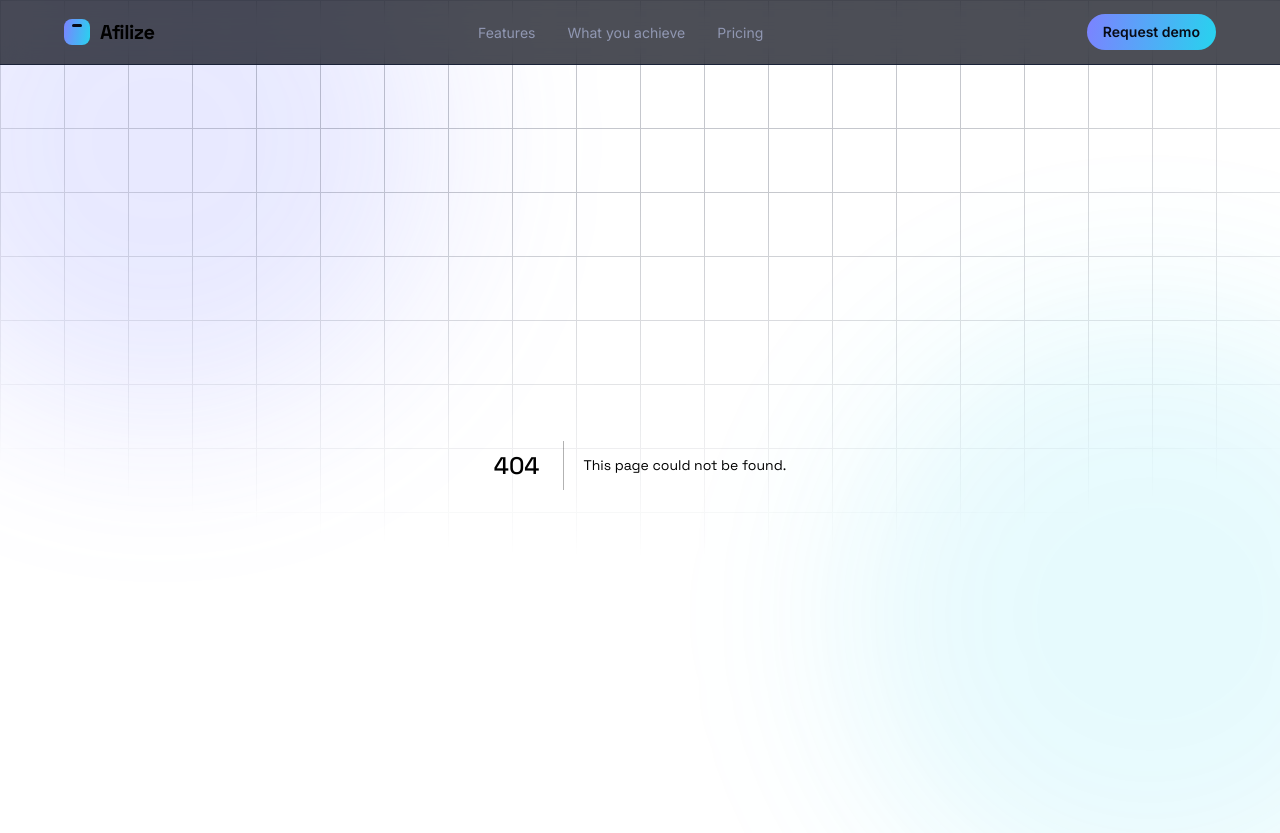
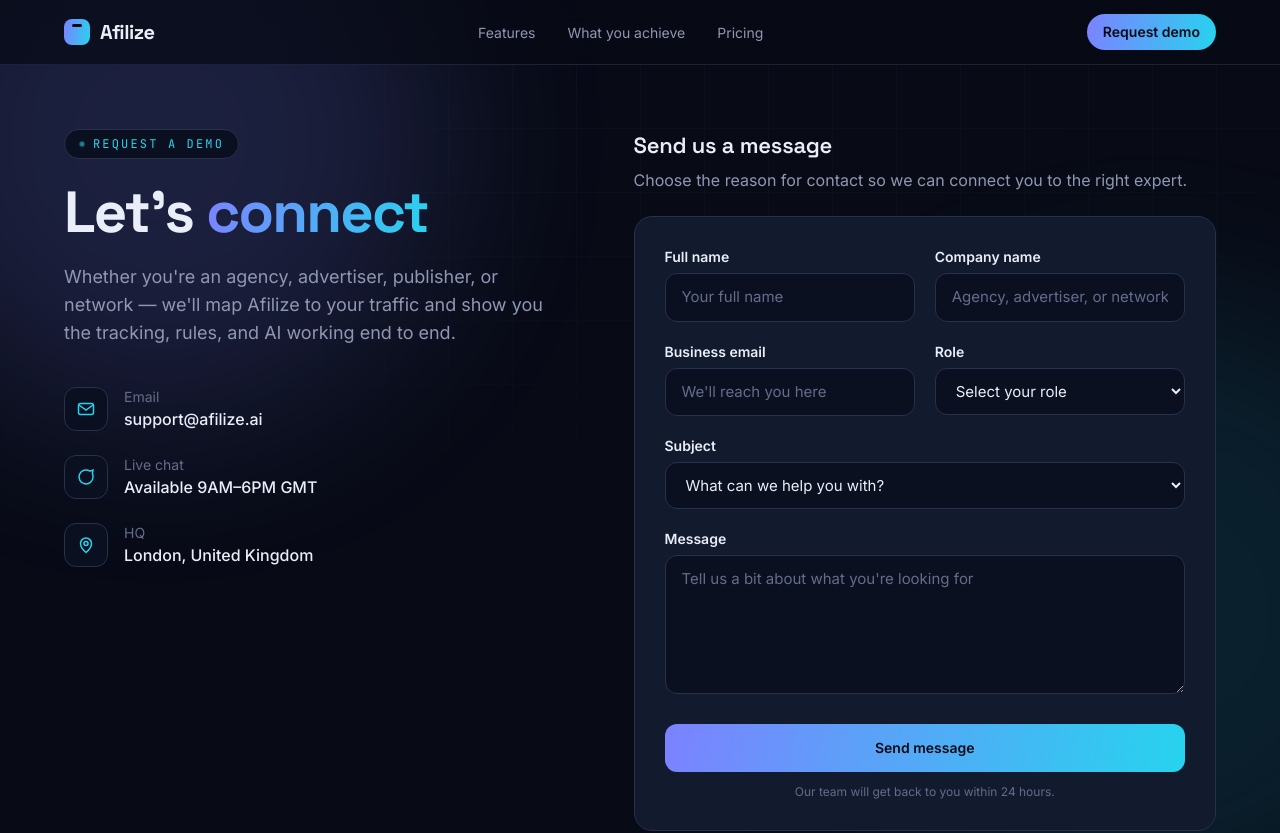
Before and after one commit to charafeddinecherkaoui/Afilize, a Next.js app: page /request-demo in a window 1280 px wide. Before the commit this address had no page. Shown: the top 833 px of the page. Built offline with nearby package versions, Linux system fonts and the light colour scheme.

Commit message:
Add request demo page

```diff
--- a/src/app/features/page.tsx
+++ b/src/app/features/page.tsx
@@ -240,7 +240,7 @@ export default function FeaturesPage() {
         title="See every feature on your own traffic"
         line="Point a test offer at Afilize and watch the tracking, rules, and AI work end to end."
         primary={{ href: "/pricing", label: "View pricing" }}
-        secondary={{ href: "#", label: "Request a demo" }}
+        secondary={{ href: "/request-demo", label: "Request a demo" }}
       />
     </main>
   );
--- /dev/null
+++ b/src/app/request-demo/page.tsx
@@ -0,0 +1,96 @@
+import type { Metadata } from "next";
+import { Eyebrow } from "@/components/blocks";
+import DemoForm from "@/components/DemoForm";
+
+export const metadata: Metadata = {
+  title: "Request a Demo — Afilize",
+  description:
+    "Tell us what you're trying to grow. We'll map Afilize to your traffic and show you the tracking, rules, and AI working on your own offers.",
+};
+
+const contacts = [
+  {
+    label: "Email",
+    value: "support@afilize.ai",
+    icon: (
+      <svg viewBox="0 0 20 20" fill="none" className="h-5 w-5" stroke="currentColor" strokeWidth="1.5">
+        <rect x="2.5" y="4.5" width="15" height="11" rx="2" />
+        <path d="M3 6l7 5 7-5" />
+      </svg>
+    ),
+  },
+  {
+    label: "Live chat",
+    value: "Available 9AM–6PM GMT",
+    icon: (
+      <svg viewBox="0 0 20 20" fill="none" className="h-5 w-5" stroke="currentColor" strokeWidth="1.5">
+        <path d="M17 10a7 7 0 1 1-3.2-5.9L17 3l-.6 3.4A6.9 6.9 0 0 1 17 10z" />
+      </svg>
+    ),
+  },
+  {
+    label: "HQ",
+    value: "London, United Kingdom",
+    icon: (
+      <svg viewBox="0 0 20 20" fill="none" className="h-5 w-5" stroke="currentColor" strokeWidth="1.5">
+        <path d="M10 17.5s5.5-4.6 5.5-9a5.5 5.5 0 1 0-11 0c0 4.4 5.5 9 5.5 9z" />
+        <circle cx="10" cy="8.5" r="2" />
+      </svg>
+    ),
+  },
+];
+
+export default function RequestDemoPage() {
+  return (
+    <main className="flex-1">
+      <section className="wrap pb-16 pt-16">
+        <div className="grid items-start gap-10 min-[881px]:grid-cols-[1fr_1.1fr]">
+          {/* Left — intro + contact details */}
+          <div>
+            <Eyebrow>Request a Demo</Eyebrow>
+            <h1 className="mt-6 text-[clamp(34px,6vw,58px)] font-bold leading-[1.03] tracking-[-0.03em]">
+              Let&apos;s <span className="flow-text">connect</span>
+            </h1>
+            <p className="mt-5 max-w-[480px] text-lg text-text-muted">
+              Whether you&apos;re an agency, advertiser, publisher, or network
+              — we&apos;ll map Afilize to your traffic and show you the
+              tracking, rules, and AI working end to end.
+            </p>
+
+            <ul className="mt-10 space-y-6">
+              {contacts.map((contact) => (
+                <li key={contact.label} className="flex items-center gap-4">
+                  <span className="flex h-11 w-11 shrink-0 items-center justify-center rounded-xl border border-line bg-ink-2 text-accent-2">
+                    {contact.icon}
+                  </span>
+                  <span>
+                    <span className="block text-sm text-text-dim">
+                      {contact.label}
+                    </span>
+                    <span className="block font-medium text-text">
+                      {contact.value}
+                    </span>
+                  </span>
+                </li>
+              ))}
+            </ul>
+          </div>
+
+          {/* Right — form */}
+          <div>
+            <div className="mb-6">
+              <h2 className="font-display text-[22px] font-semibold tracking-[-0.01em]">
+                Send us a message
+              </h2>
+              <p className="mt-1.5 text-text-muted">
+                Choose the reason for contact so we can connect you to the
+                right expert.
+              </p>
+            </div>
+            <DemoForm />
+          </div>
+        </div>
+      </section>
+    </main>
+  );
+}
--- a/src/app/solutions/page.tsx
+++ b/src/app/solutions/page.tsx
@@ -311,7 +311,7 @@ export default function SolutionsPage() {
       <FinalCta
         title="Tell us what you're trying to grow"
         line="We'll map Afilize to your traffic and show you the numbers before you commit."
-        primary={{ href: "#", label: "Request a demo" }}
+        primary={{ href: "/request-demo", label: "Request a demo" }}
         secondary={{ href: "/pricing", label: "See pricing" }}
       />
     </main>
--- /dev/null
+++ b/src/components/DemoForm.tsx
@@ -0,0 +1,148 @@
+"use client";
+
+import { useState } from "react";
+import { CheckIcon } from "@/components/blocks";
+
+const inputCls =
+  "w-full rounded-xl border border-line bg-ink-2 px-4 py-3 text-[15px] text-text placeholder:text-text-dim focus:border-accent focus:outline-none";
+
+const labelCls = "mb-1.5 block text-sm font-semibold text-text";
+
+export default function DemoForm() {
+  const [sent, setSent] = useState(false);
+
+  if (sent) {
+    return (
+      <div className="flex h-full min-h-[420px] flex-col items-center justify-center rounded-[18px] border border-line bg-surface p-[30px] text-center">
+        <span className="flex h-12 w-12 items-center justify-center rounded-full border border-good/40 bg-good/10">
+          <CheckIcon className="h-5 w-5 text-good" />
+        </span>
+        <h3 className="mt-5 font-display text-[22px] font-semibold">
+          Message sent
+        </h3>
+        <p className="mt-2 max-w-[380px] text-text-muted">
+          Thanks for reaching out — our team will get back to you within 24
+          hours.
+        </p>
+        <button
+          type="button"
+          onClick={() => setSent(false)}
+          className="mt-6 rounded-xl border border-line px-5 py-2.5 text-sm font-semibold text-text transition-colors hover:border-accent"
+        >
+          Send another message
+        </button>
+      </div>
+    );
+  }
+
+  return (
+    <form
+      className="rounded-[18px] border border-line bg-surface p-[30px]"
+      onSubmit={(e) => {
+        e.preventDefault();
+        setSent(true);
+      }}
+    >
+      <div className="grid gap-5 min-[561px]:grid-cols-2">
+        <div>
+          <label htmlFor="fullName" className={labelCls}>
+            Full name
+          </label>
+          <input
+            id="fullName"
+            name="fullName"
+            type="text"
+            required
+            placeholder="Your full name"
+            className={inputCls}
+          />
+        </div>
+        <div>
+          <label htmlFor="company" className={labelCls}>
+            Company name
+          </label>
+          <input
+            id="company"
+            name="company"
+            type="text"
+            required
+            placeholder="Agency, advertiser, or network name"
+            className={inputCls}
+          />
+        </div>
+        <div>
+          <label htmlFor="email" className={labelCls}>
+            Business email
+          </label>
+          <input
+            id="email"
+            name="email"
+            type="email"
+            required
+            placeholder="We'll reach you here"
+            className={inputCls}
+          />
+        </div>
+        <div>
+          <label htmlFor="role" className={labelCls}>
+            Role
+          </label>
+          <select id="role" name="role" required defaultValue="" className={inputCls}>
+            <option value="" disabled>
+              Select your role
+            </option>
+            <option>Advertiser</option>
+            <option>Publisher</option>
+            <option>Agency</option>
+            <option>Network</option>
+            <option>Other</option>
+          </select>
+        </div>
+        <div className="min-[561px]:col-span-2">
+          <label htmlFor="subject" className={labelCls}>
+            Subject
+          </label>
+          <select
+            id="subject"
+            name="subject"
+            required
+            defaultValue=""
+            className={inputCls}
+          >
+            <option value="" disabled>
+              What can we help you with?
+            </option>
+            <option>Request a demo</option>
+            <option>Pricing question</option>
+            <option>Partnership</option>
+            <option>Support</option>
+            <option>Other</option>
+          </select>
+        </div>
+        <div className="min-[561px]:col-span-2">
+          <label htmlFor="message" className={labelCls}>
+            Message
+          </label>
+          <textarea
+            id="message"
+            name="message"
+            required
+            rows={5}
+            placeholder="Tell us a bit about what you're looking for"
+            className={inputCls}
+          />
+        </div>
+      </div>
+
+      <button
+        type="submit"
+        className="mt-6 w-full rounded-xl flow-bg py-3.5 text-sm font-semibold text-ink transition-shadow hover:shadow-[0_0_28px_rgba(124,130,255,0.45)]"
+      >
+        Send message
+      </button>
+      <p className="mt-3 text-center text-xs text-text-dim">
+        Our team will get back to you within 24 hours.
+      </p>
+    </form>
+  );
+}
--- a/src/components/Nav.tsx
+++ b/src/components/Nav.tsx
@@ -57,12 +57,12 @@ export default function Nav() {
         </ul>
 
         <div className="flex items-center gap-3">
-          <a
-            href="#"
+          <Link
+            href="/request-demo"
             className="hidden rounded-full flow-bg px-4 py-2 text-sm font-semibold text-ink transition-shadow hover:shadow-[0_0_24px_rgba(124,130,255,0.45)] min-[761px]:inline-block"
           >
             Request demo
-          </a>
+          </Link>
           <button
             type="button"
             onClick={() => setOpen(!open)}
@@ -115,12 +115,13 @@ export default function Nav() {
               );
             })}
             <li className="mt-2">
-              <a
-                href="#"
+              <Link
+                href="/request-demo"
+                onClick={() => setOpen(false)}
                 className="block rounded-full flow-bg px-4 py-2.5 text-center text-sm font-semibold text-ink"
               >
                 Request demo
-              </a>
+              </Link>
             </li>
           </ul>
         </div>
```
